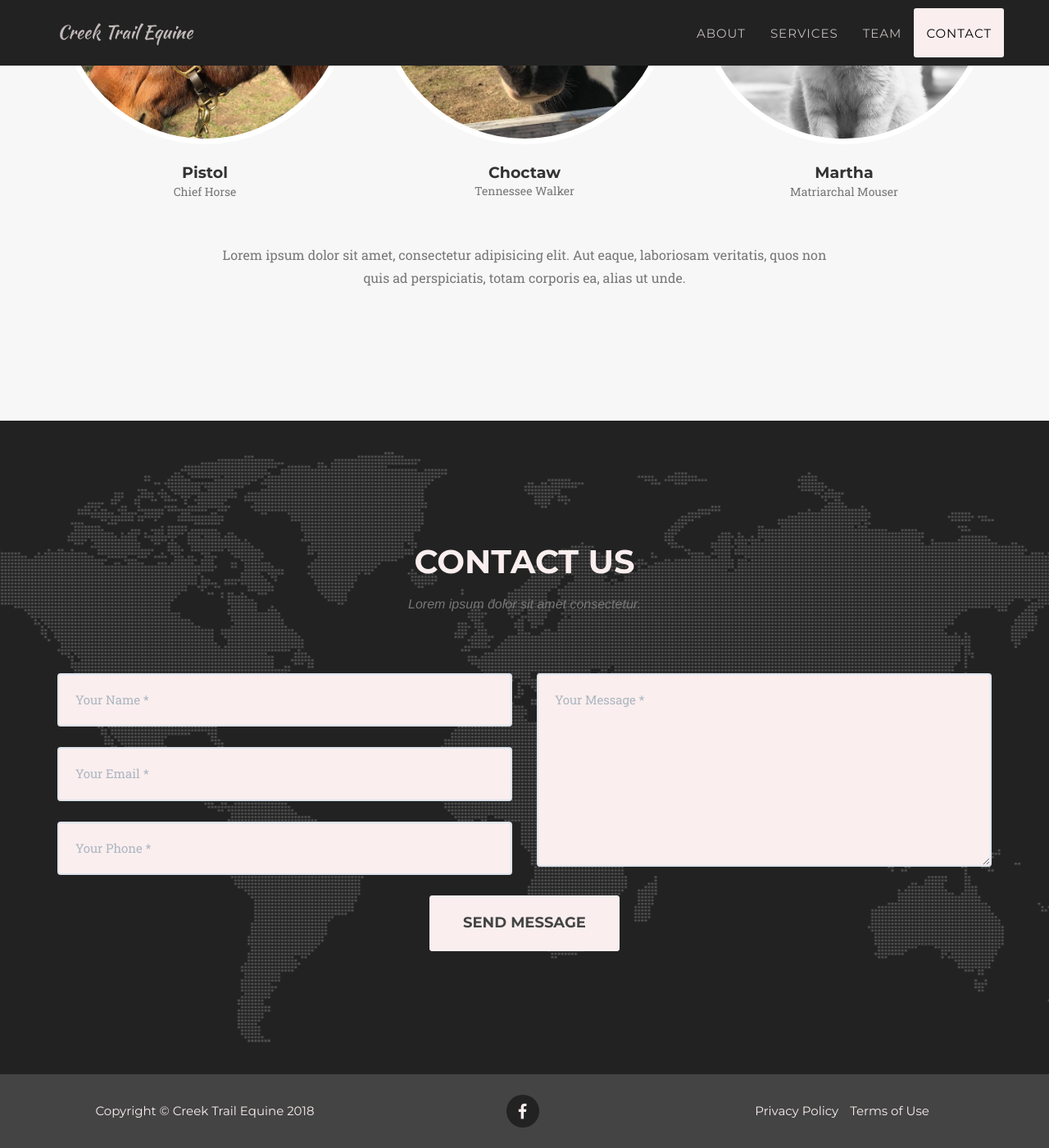
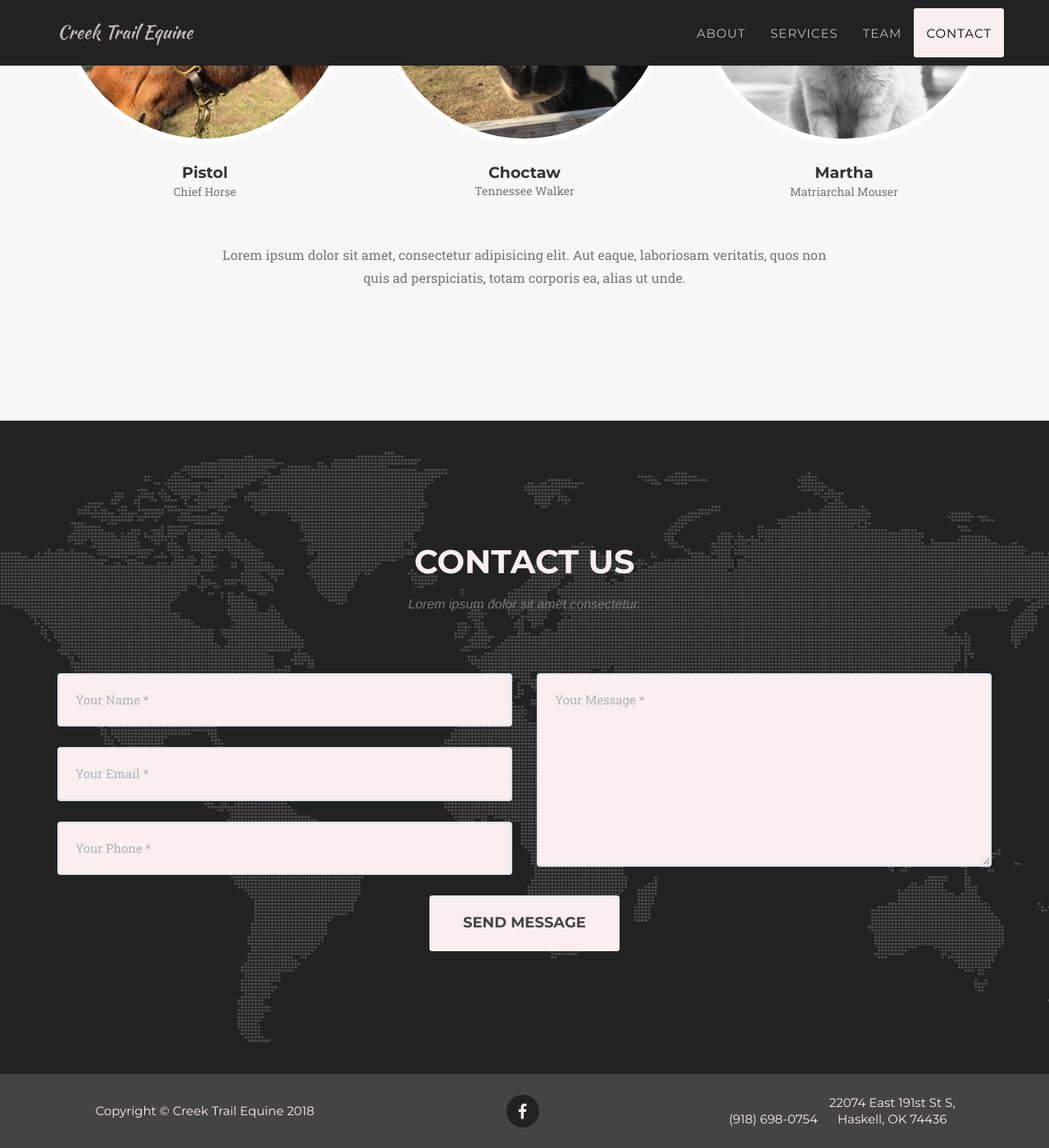
Before and after one commit to parhaml/creek_trail_equine, a Jekyll site: the page built from index.html, in a window 1280 px wide and 1400 px high, scrolled down 4158 px. Shown: the whole window at 82% size. Built offline with Jekyll 4.4.1, drawn with Linux system fonts in a browser that asks for light colours; some web fonts are replaced.

Commit message:
Adjust Footer

```diff
--- a/_includes/css/agency.css
+++ b/_includes/css/agency.css
@@ -746,7 +746,8 @@ footer ul.quicklinks {
     text-transform: uppercase;
     text-transform: none;
     font-family: {{ site.data.template.font.primary }};
-    line-height: 40px;
+    color: #{{ site.data.template.color.primary }};
+    line-height: 20px;
 }
 
 ul.social-buttons {
--- a/_includes/footer.html
+++ b/_includes/footer.html
@@ -14,9 +14,8 @@
                 </div>
                 <div class="col-md-4">
                     <ul class="list-inline quicklinks">
-                        <li><a href="#">Privacy Policy</a>
-                        </li>
-                        <li><a href="#">Terms of Use</a>
+                        <li>(918) 698-0754</li>
+                        <li>22074 East 191st St S,<br>Haskell, OK 74436
                         </li>
                     </ul>
                 </div>
```
